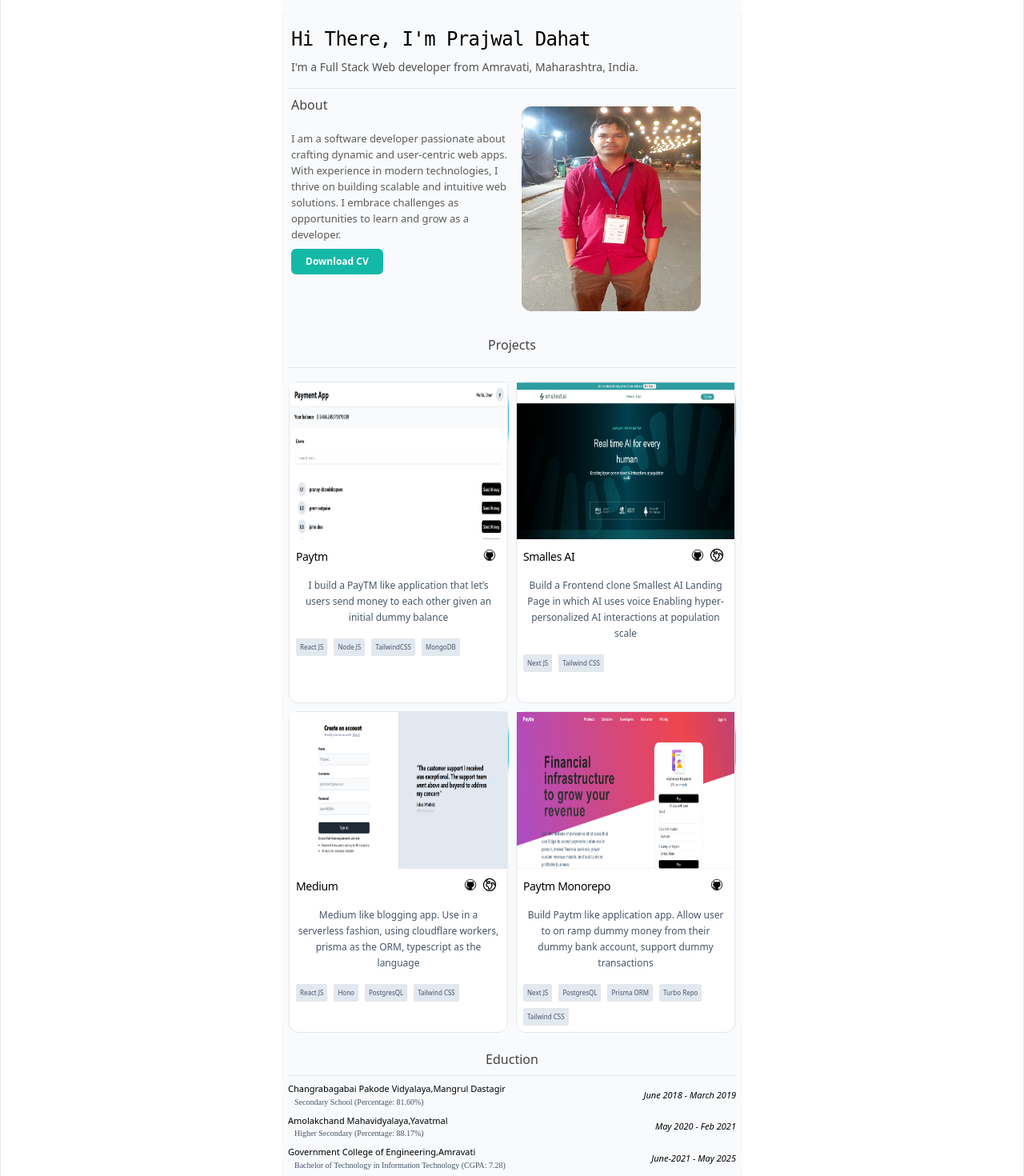
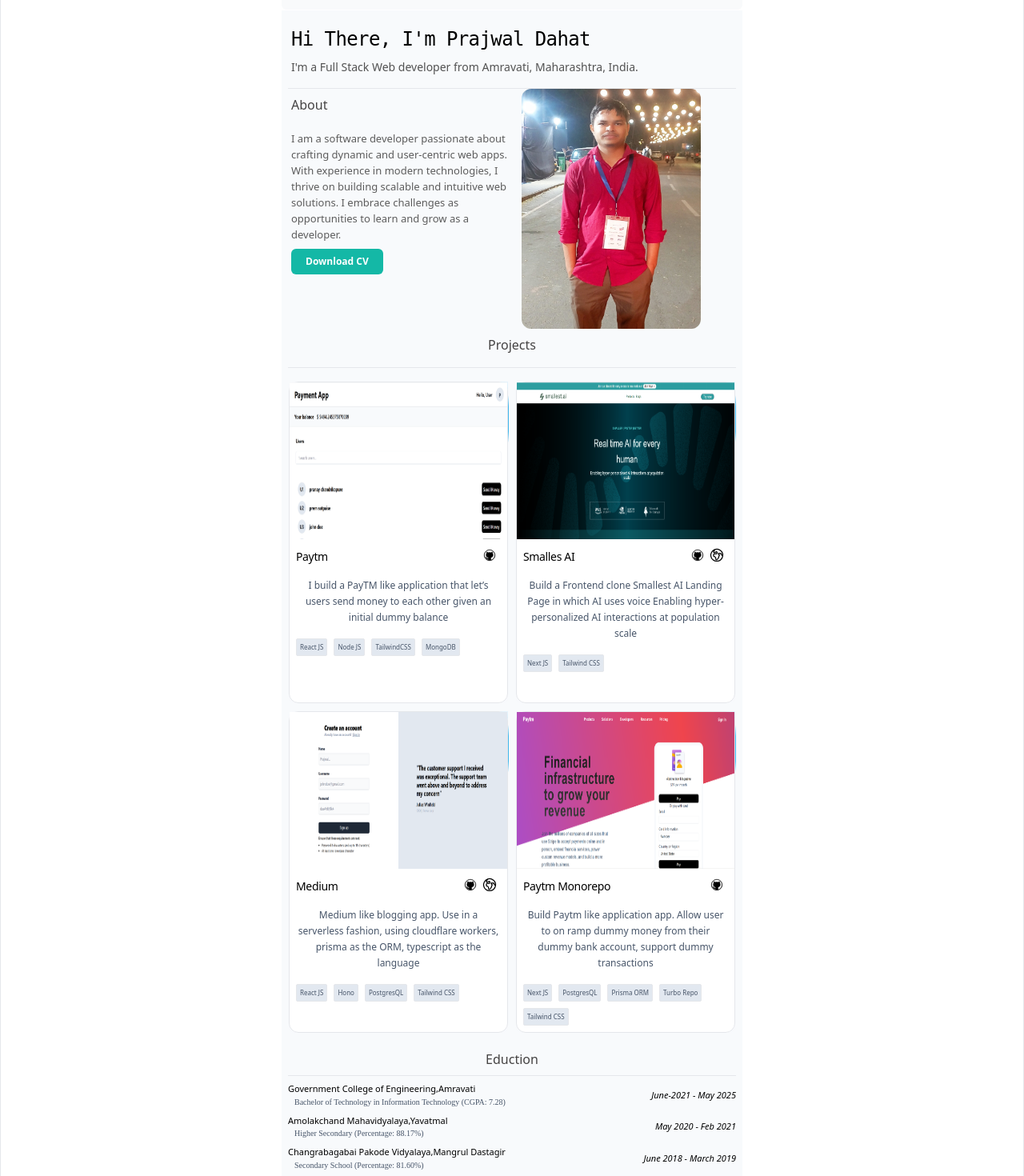
Before and after one commit to prajwal-dahat0810/portfolioOne, a React (Vite) app: page / in a window 1280 px wide. Shown: the part 40-1510 px from the top of the page at 80% size. Built offline with nearby package versions, Linux system fonts and the light colour scheme.

Commit message:
fix frontend

```diff
--- a/src/components/About.tsx
+++ b/src/components/About.tsx
@@ -8,7 +8,7 @@
     );
   }
   return (
-    <div id="about" className="h-[300px] max-sm:h-[400px]   w-full">
+    <div id="about" className="h-[300px] max-sm:h-full   w-full">
       <div className="relative h-full flex-row max-sm:flex-col  flex items-center gap-3   ">
         <div className="flex flex-col   h-full w-[50%]  items-start text-md  py-1   leading-loose  text-slate-500  justify-start  max-sm:font-normal max-sm:text-sm  max-sm:w-full  px-1   ">
           <h2 className="-b-[1px] pb-2  text-[#454343]  font-[500] w-full">
@@ -26,8 +26,12 @@
             Download CV
           </button>
         </div>{" "}
-        <div className="flex row    h-full w-[40%] items-center  text-white justify-center   max-sm:w-[100%] max-h-64 max-sm:h-full ">
-          <img src={myimg} alt="" className="h-full rounded-xl w-full" />
+        <div className="flex row    h-full w-[40%] items-center  text-white justify-center   max-sm:w-[100%] max-h-full max-sm:h-full">
+          <img
+            src={myimg}
+            alt=""
+            className="max-sm:h-96 h-full rounded-xl w-full"
+          />
         </div>
       </div>
     </div>
--- a/src/components/Details.tsx
+++ b/src/components/Details.tsx
@@ -5,32 +5,6 @@
         Eduction
       </h2>
       <div>
-        <div className="mt-2 flex flex-row  justify-between items-center">
-          <div>
-            <div className="text-[11px] font-sepal font-[500]">
-              Changrabagabai Pakode Vidyalaya,Mangrul Dastagir
-            </div>
-            <div className="text-[10px] text-slate-600 pl-2 font-[sepal] ">
-              {" Secondary School"} <span>(Percentage: 81.60%)</span>{" "}
-            </div>
-          </div>
-          <div className="text-[11px] italic pl-2 font-sans font-400]">
-            June 2018 - March 2019
-          </div>
-        </div>
-        <div className="mt-2 flex flex-row  justify-between items-center">
-          <div>
-            <div className="text-[11px] font-sepal font-[500]">
-              Amolakchand Mahavidyalaya,Yavatmal
-            </div>
-            <div className="text-[10px] text-slate-600  pl-2 font-[sepal] ">
-              {"Higher Secondary"} <span>(Percentage: 88.17%)</span>{" "}
-            </div>
-          </div>
-          <div className="text-[11px] italic pl-2 font-sans font-400]">
-            May 2020 - Feb 2021
-          </div>
-        </div>
         <div className="mt-2 flex flex-row  justify-between items-center">
           <div>
             <div className="text-[11px] font-sepal font-[500]">
@@ -45,6 +19,33 @@
             June-2021 - May 2025
           </div>
         </div>
+
+        <div className="mt-2 flex flex-row  justify-between items-center">
+          <div>
+            <div className="text-[11px] font-sepal font-[500]">
+              Amolakchand Mahavidyalaya,Yavatmal
+            </div>
+            <div className="text-[10px] text-slate-600  pl-2 font-[sepal] ">
+              {"Higher Secondary"} <span>(Percentage: 88.17%)</span>{" "}
+            </div>
+          </div>
+          <div className="text-[11px] italic pl-2 font-sans font-400]">
+            May 2020 - Feb 2021
+          </div>
+        </div>
+      </div>
+      <div className="mt-2 flex flex-row  justify-between items-center">
+        <div>
+          <div className="text-[11px] font-sepal font-[500]">
+            Changrabagabai Pakode Vidyalaya,Mangrul Dastagir
+          </div>
+          <div className="text-[10px] text-slate-600 pl-2 font-[sepal] ">
+            {" Secondary School"} <span>(Percentage: 81.60%)</span>{" "}
+          </div>
+        </div>
+        <div className="text-[11px] italic pl-2 font-sans font-400]">
+          June 2018 - March 2019
+        </div>
       </div>
     </div>
   );
--- a/src/components/Skills.tsx
+++ b/src/components/Skills.tsx
@@ -34,7 +34,7 @@
   {
     content: "Express",
     imgLink:
-      "https://cdn.icon-icons.com/icons2/2699/PNG/512/expressjs_logo_icon_169185.png",
+      "https://w7.pngwing.com/pngs/925/447/png-transparent-express-js-node-js-javascript-mongodb-node-js-text-trademark-logo-thumbnail.png",
   },
 ];
 const ThirdRow = [
```
